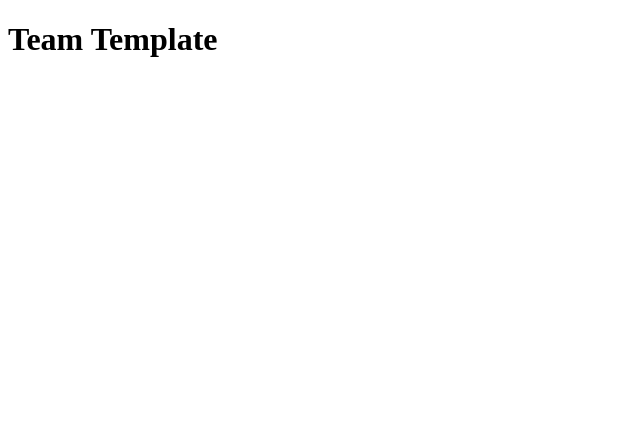
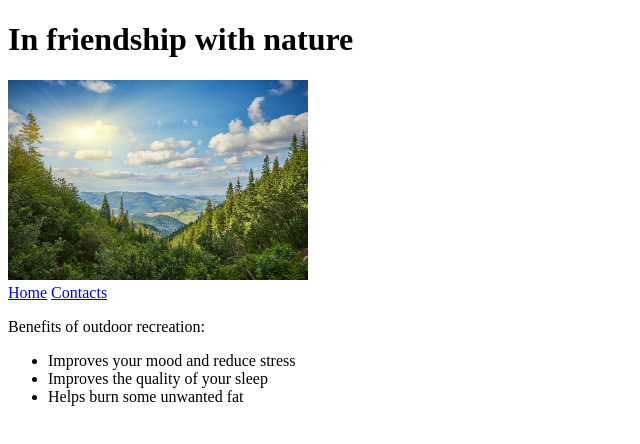
Before and after one commit to annamykhaltsova/landing-project, a plain HTML site: page index.html in a window 1280 px wide. Shown: the whole page, without its empty margins (0-640 px from the left). Drawn offline with Linux system fonts and the light colour scheme.

Commit message:
"individual task"

```diff
--- a/index.html
+++ b/index.html
@@ -1,5 +1,6 @@
 <!DOCTYPE html>
 <html lang="en">
+
 <head>
     <meta charset="UTF-8">
     <meta http-equiv="X-UA-Compatible" content="IE=edge">
@@ -7,15 +8,30 @@
     <title>Document</title>
     <link rel="shortcut icon" href="https://placekitten.com/96/139" type="image/x-icon">
 </head>
+
 <body>
-    <header>
-        <h1>Team Template</h1>
+    <header id="home">
+        <h1>In friendship with nature</h1>
+        <nav>
+            <div class="logo">
+                <img width="300" src="img/summer-landscape-mountains-blue-sky.jpg" alt="Mountains">
+
+            </div>
+            <div class="menu">
+                <a href="#home" class="menu-item">Home</a>
+                <a href="#contacts" class="menu-item">Contacts</a>
+            </div>
+        </nav>
     </header>
     <main>
-
+        <p>Benefits of outdoor recreation:</p>
+        <ul>
+          <li>Improves your mood and reduce stress</li>
+          <li>Improves the quality of your sleep</li>
+          <li>Helps burn some unwanted fat</li>
+        </ul>
     </main>
-    <footer>
-
+    <footer id="contacts">
     </footer>
 </body>
 </html>
```
Also changed, not shown: img/summer-landscape-mountains-blue-sky.jpg (added).
